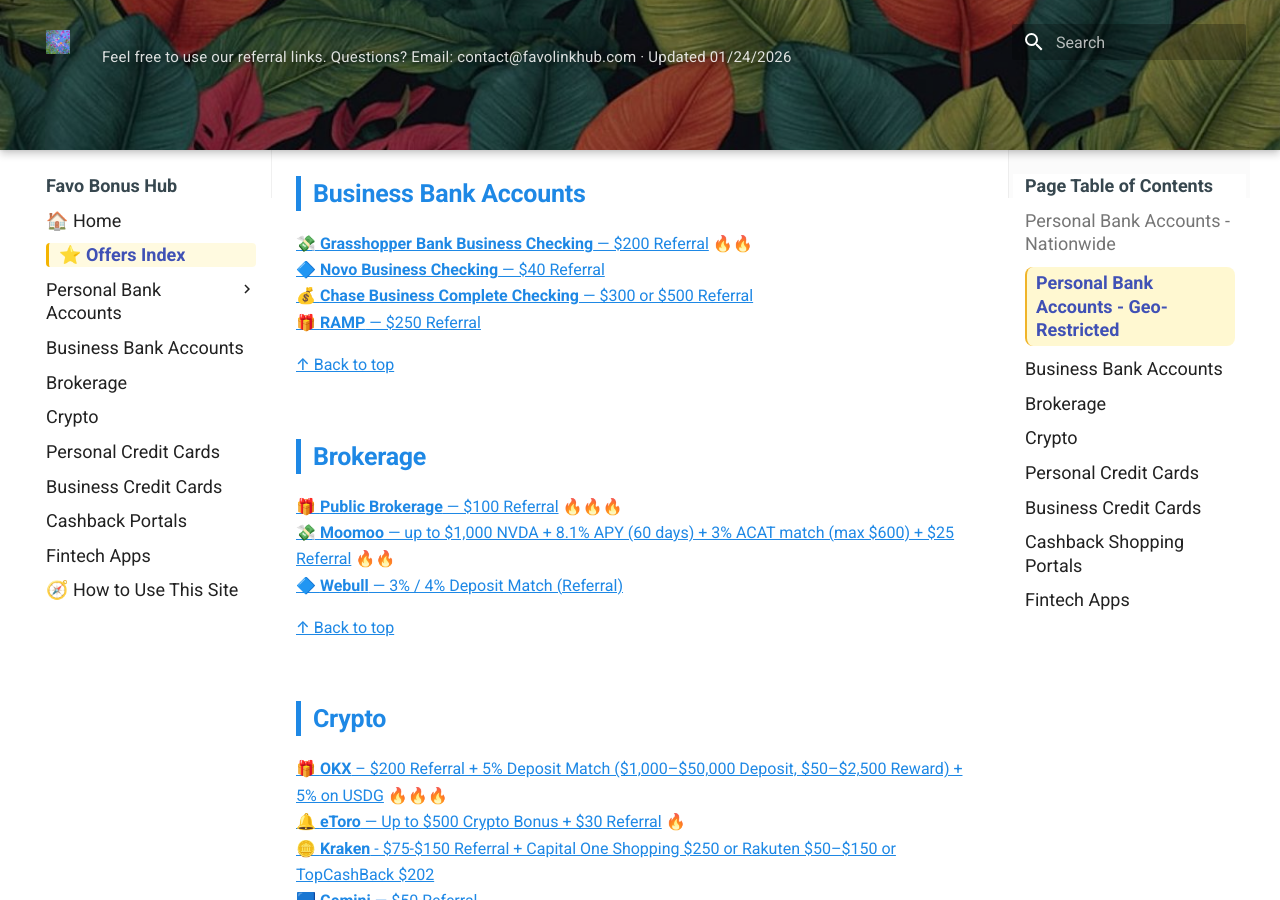
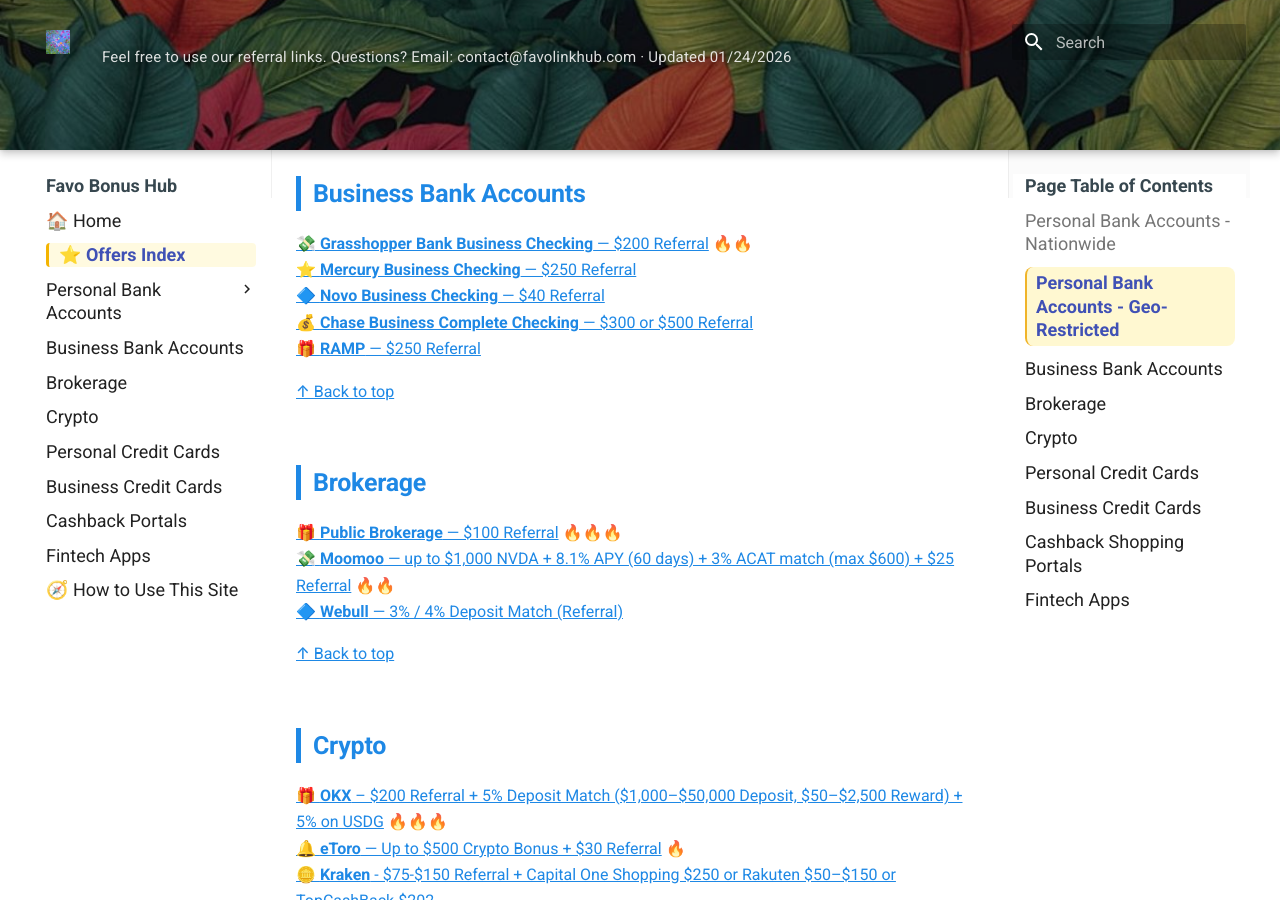
Before and after one commit to whispersofzephyr/favolinkhub-site, an MkDocs documentation site: the page built from docs/offers-index.md, in a window 1280 px wide and 900 px high, scrolled down 1126 px. Built offline with MkDocs 1.6.1 and Material for MkDocs 9.7.7, drawn with Linux system fonts in a browser that asks for light colours.

Commit message:
Update offers-index.md

```diff
--- a/docs/offers-index.md
+++ b/docs/offers-index.md
@@ -43,6 +43,7 @@ All current offers, organized by categories:
 ## Business Bank Accounts
 
 [💸 **Grasshopper Bank Business Checking** — $200 Referral](business-bank.md#biz-grasshopper) 🔥🔥
+[⭐ **Mercury Business Checking** — $250 Referral](business-bank.md#biz-mercury")
 [🔷 **Novo Business Checking** — $40 Referral](business-bank.md#biz-novo)
 [💰 **Chase Business Complete Checking** — $300 or $500 Referral](business-bank.md#biz-chase-business)
 [🎁 **RAMP** — $250 Referral](business-bank.md#biz-ramp)
```
